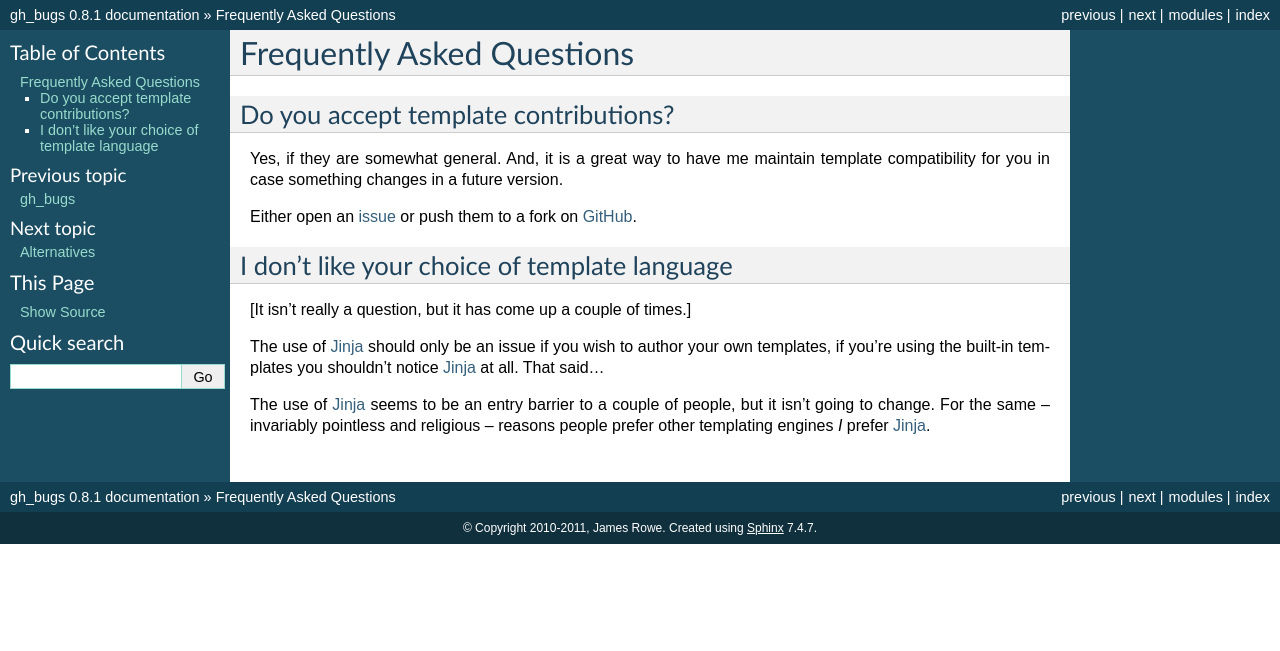
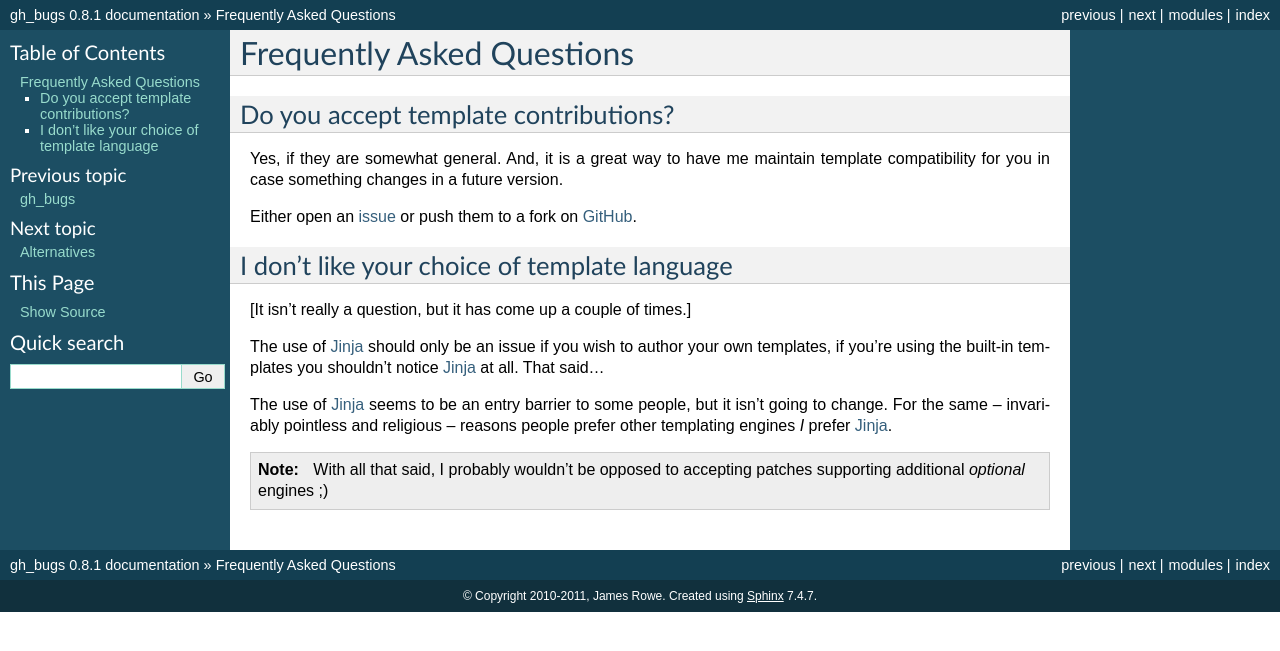
Before and after one commit to JNRowe/hubugs, a Sphinx documentation site: the page built from doc/faq.rst, in a window 1280 px wide. Shown: the top 651 px of the page. Built offline with Sphinx 7.4.7, drawn with Linux system fonts in a browser that asks for light colours.

Commit message:
Updated jinja FAQ entry.

```diff
--- a/doc/faq.rst
+++ b/doc/faq.rst
@@ -21,8 +21,12 @@ The use of Jinja_ should only be an issue if you wish to author your own
 templates, if you're using the built-in templates you shouldn't notice Jinja_ at
 all.  That said...
 
-The use of Jinja_ seems to be an entry barrier to a couple of people, but it
-isn't going to change.  For the same -- invariably pointless and religious --
-reasons people prefer other templating engines *I* prefer Jinja_.
+The use of Jinja_ seems to be an entry barrier to some people, but it isn't
+going to change.  For the same -- invariably pointless and religious -- reasons
+people prefer other templating engines *I* prefer Jinja_.
+
+.. note::
+   With all that said, I probably wouldn't be opposed to accepting patches
+   supporting additional *optional* engines ;)
 
 .. _Jinja: http://jinja.pocoo.org/
```
